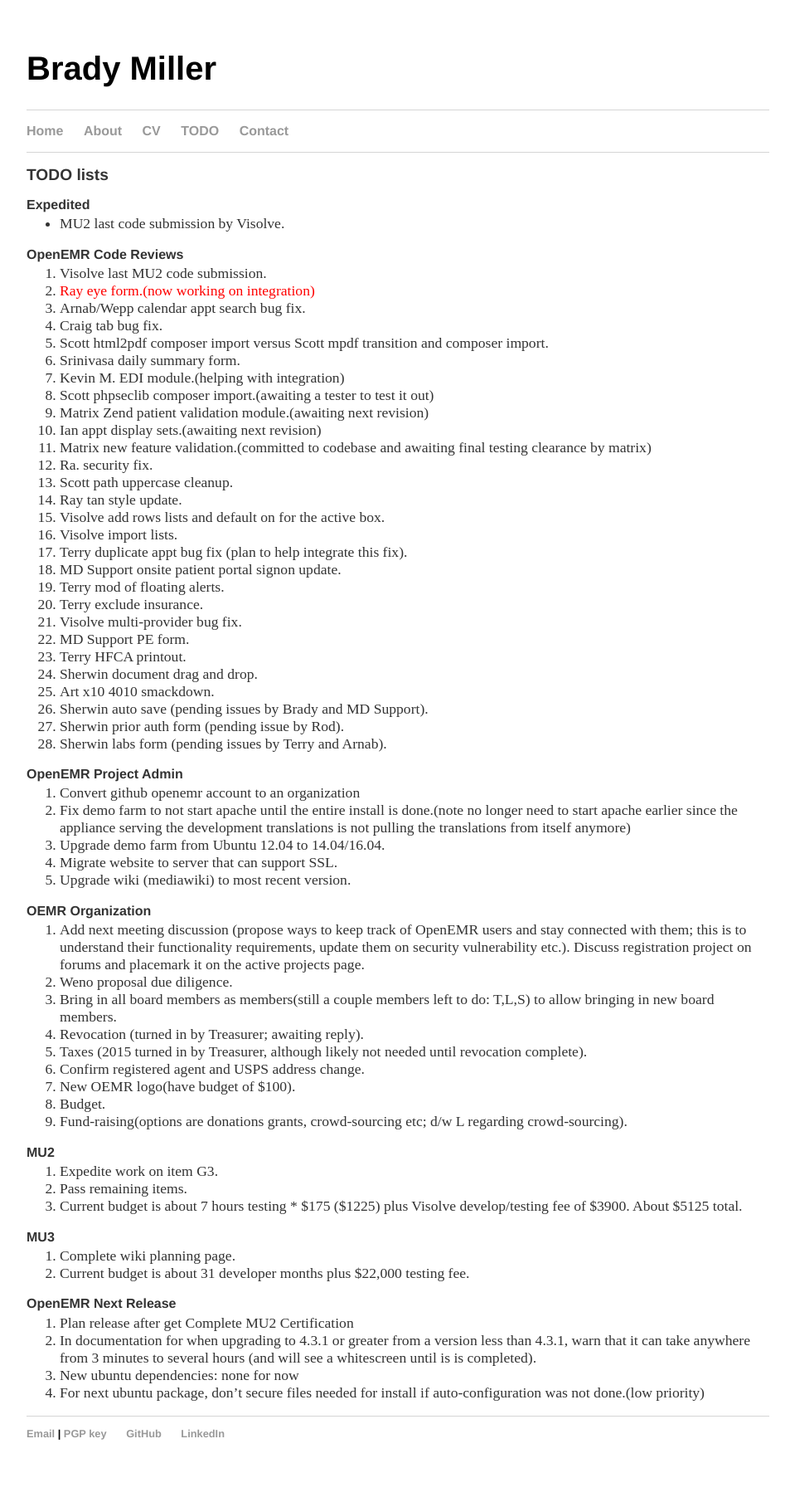
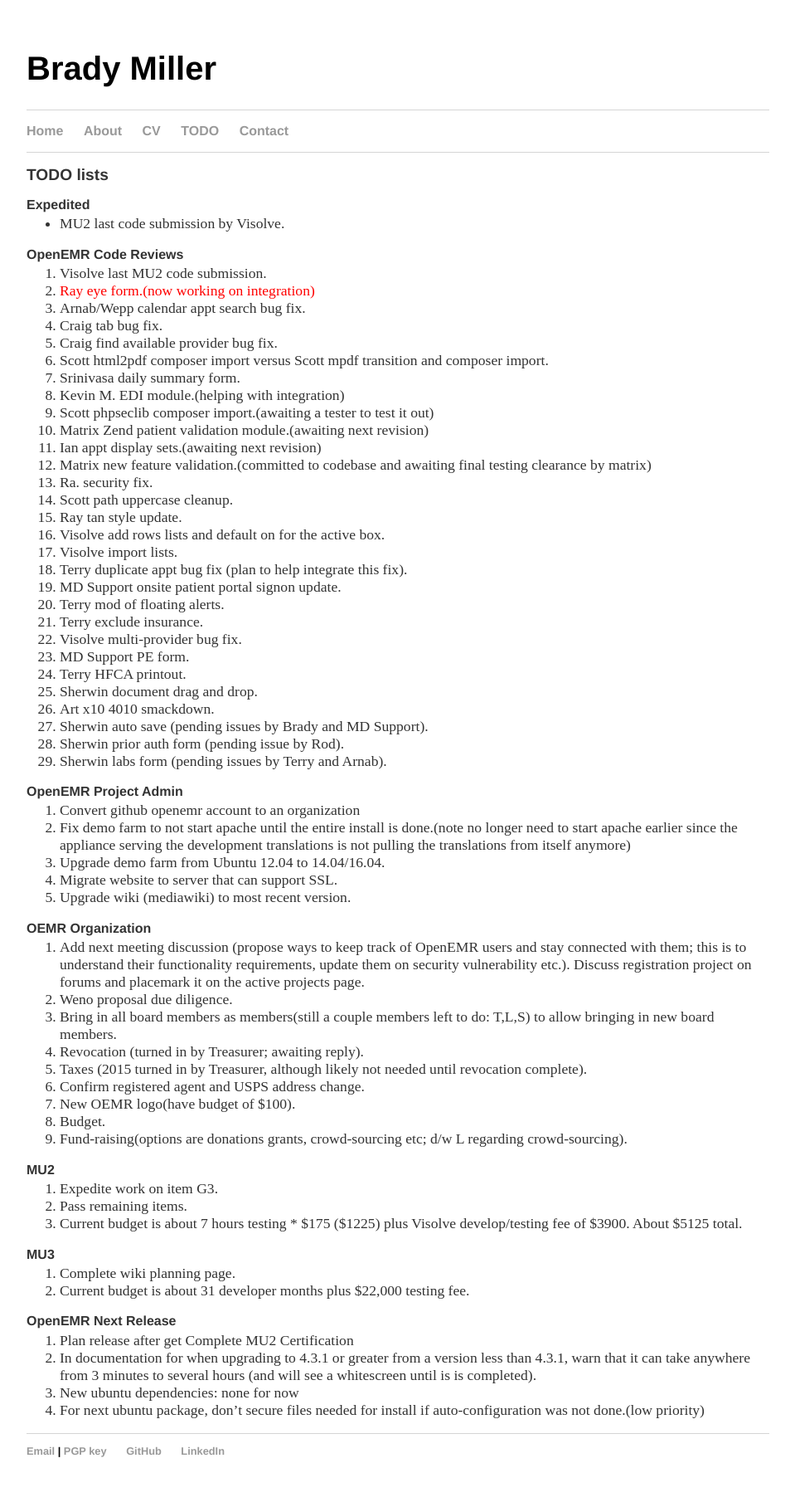
Before and after one commit to bradymiller/bradymiller.github.io, a Jekyll site: the page built from todo/index.md, in a window 1280 px wide. Shown: the whole page at 83% size, without its empty margins (160-1119 px from the left). Built offline with Jekyll 4.4.1, drawn with Linux system fonts in a browser that asks for light colours; before the commit the page ends 1795 px from its top, so only the background shows below that.

Commit message:
Update todo list

```diff
--- a/todo/index.md
+++ b/todo/index.md
@@ -11,6 +11,7 @@
 1. <span style="color: red">Ray eye form.(now working on integration)</span>
 1. Arnab/Wepp calendar appt search bug fix.
 1. Craig tab bug fix.
+1. Craig find available provider bug fix.
 1. Scott html2pdf composer import versus Scott mpdf transition and composer import.
 1. Srinivasa daily summary form.
 1. Kevin M. EDI module.(helping with integration)
```
